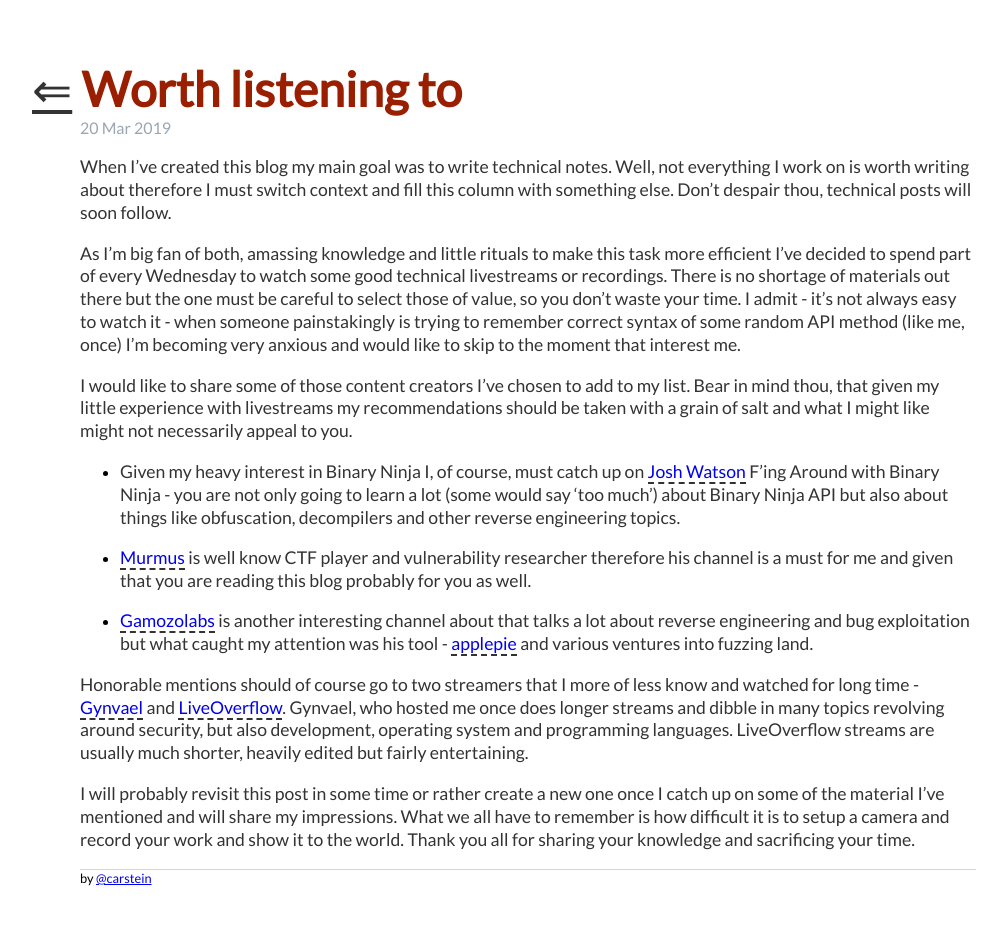
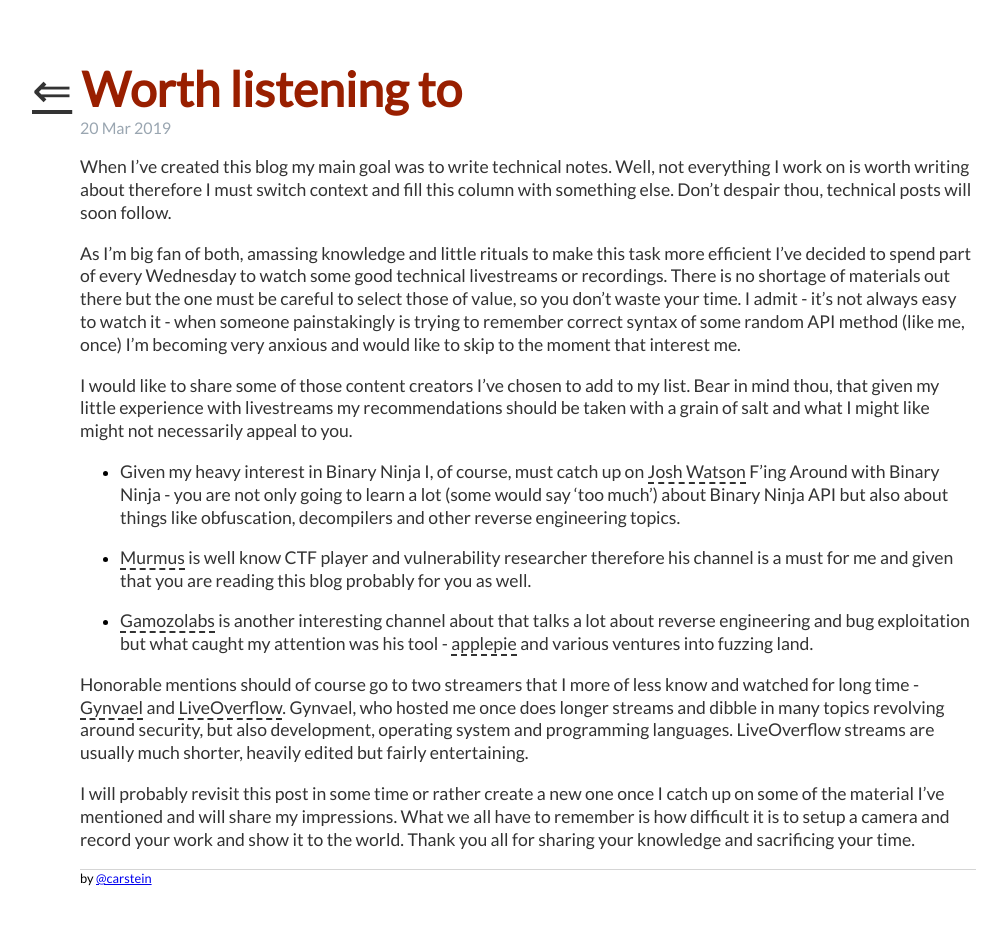
Before and after one commit to carstein/carstein.github.io, a Jekyll site: the page built from _posts/2019-03-20-worth listening.md, in a window 1280 px wide. Shown: the whole page, without its empty margins (112-1114 px from the left). Built offline with Jekyll 4.4.1, drawn with Linux system fonts in a browser that asks for light colours.

Commit message:
tiny style adjustment

```diff
--- a/css/style.css
+++ b/css/style.css
@@ -19,7 +19,12 @@
 
 .post a {
     text-decoration: none;
+    color: #333;
     border-bottom: #333 0.125em dashed;
+}
+
+.post a:visited {
+  border-bottom: #a9a9a9 0.125em dashed;
 }
 
 h1 {
```
